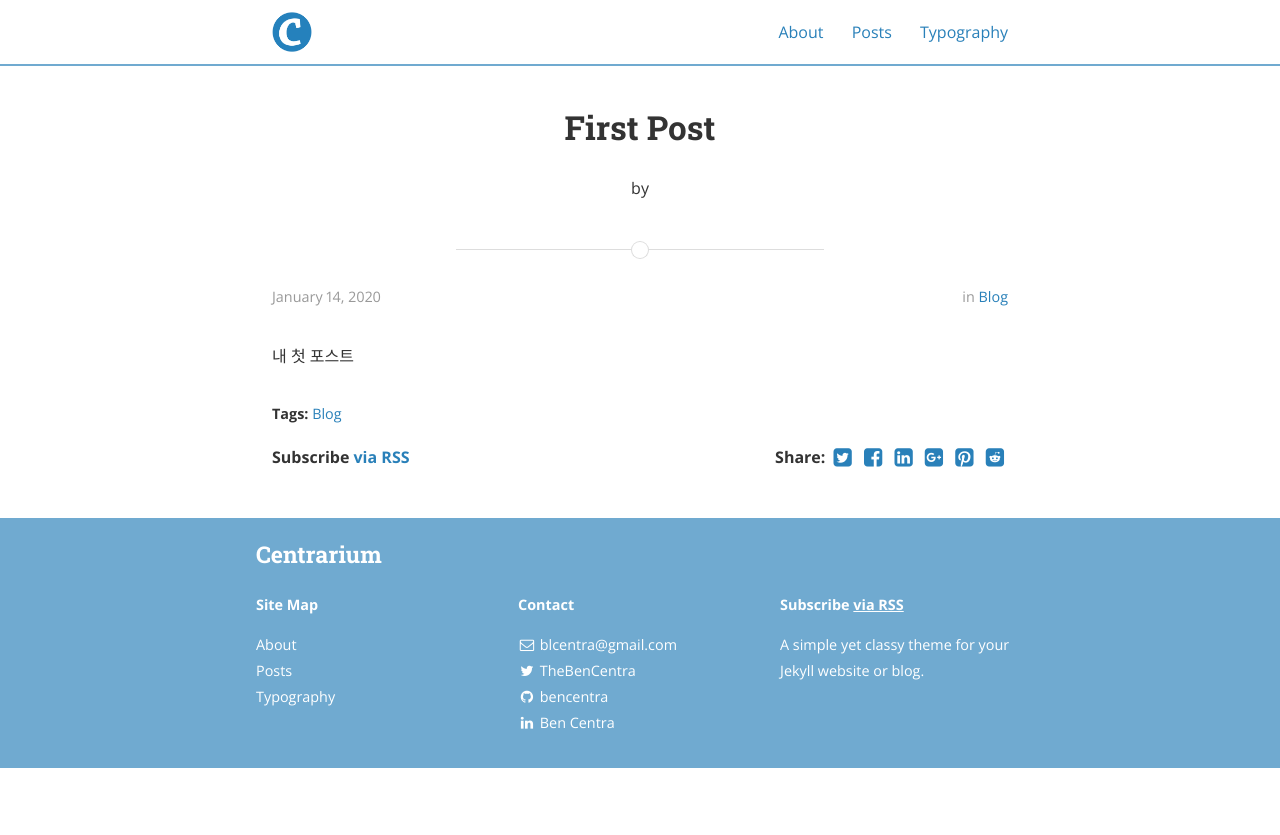
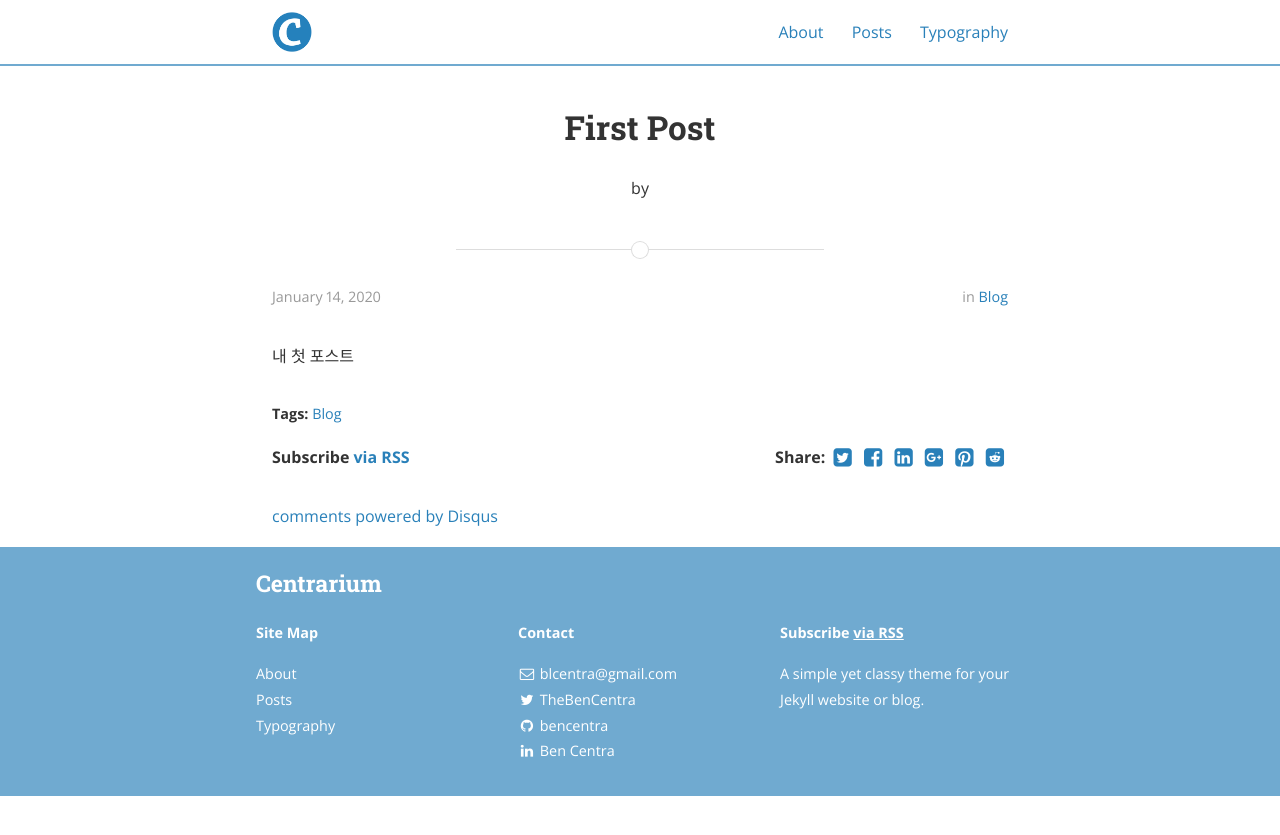
Before and after one commit to e406hsy/e406hsy.github.io, a Jekyll site: the page built from _posts/2020-01-14-first-post.md, in a window 1280 px wide. Shown: the top 835 px of the page. Built offline with Jekyll 4.4.1, drawn with Linux system fonts in a browser that asks for light colours; nearby versions of some CDN libraries; our own code applies the rules of GitHub Pages for plain Markdown files; comment, search, counter and statistics services are not loaded; part of the change alters nothing that is shown.

Commit message:
modified:   _config.yml 	modified:   _layouts/post.html

```diff
--- a/_config.yml
+++ b/_config.yml
@@ -27,6 +27,9 @@ logo: "/assets/logo.png"
 markdown: kramdown
 inter_post_navigation: false
 highlightjs_theme: "monokai-sublime"
+
+disqus_shortname: "e406hsy"
+
 
 # Pagination Settings
 # https://github.com/sverrirs/jekyll-paginate-v2/blob/master/README-GENERATOR.md#site-configuration
--- a/_layouts/post.html
+++ b/_layouts/post.html
@@ -1,5 +1,6 @@
 ---
 layout: default
+disqus_disabled: false
 ---
 <div class="post">
 
```
